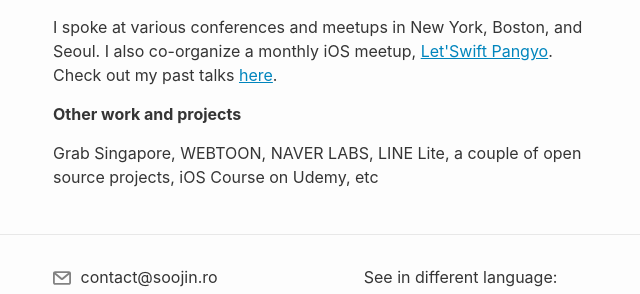
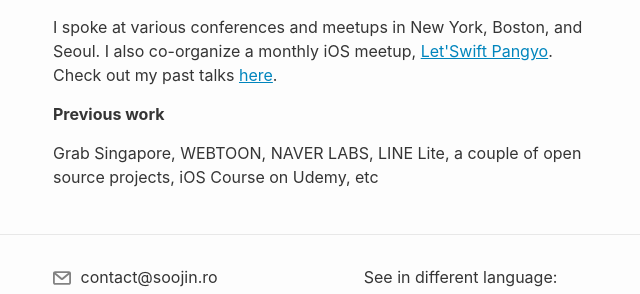
Before and after one commit to nsoojin/nsoojin.github.io, a Jekyll site: the page built from about/index.md, in a window 1280 px wide. Shown: the part 632-926 px from the top of the page, without its empty margins (312-952 px from the left). Built offline with Jekyll 4.4.1, drawn with Linux system fonts in a browser that asks for light colours.

Commit message:
minor change

```diff
--- a/about/index.md
+++ b/about/index.md
@@ -32,7 +32,7 @@ permalink: /about
 
   <p>I spoke at various conferences and meetups in New York, Boston, and Seoul. I also co-organize a monthly iOS meetup, <a href="https://festa.io/hosts/625">Let'Swift Pangyo</a>. Check out my past talks <a href="{{ site.baseurl }}/speaking">here</a>. </p>
 
-  <p><b>Other work and projects</b></p>
+  <p><b>Previous work</b></p>
 
   <p>Grab Singapore, WEBTOON, NAVER LABS, LINE Lite, a couple of open source projects, iOS Course on Udemy, etc</p>
 </div>
```
